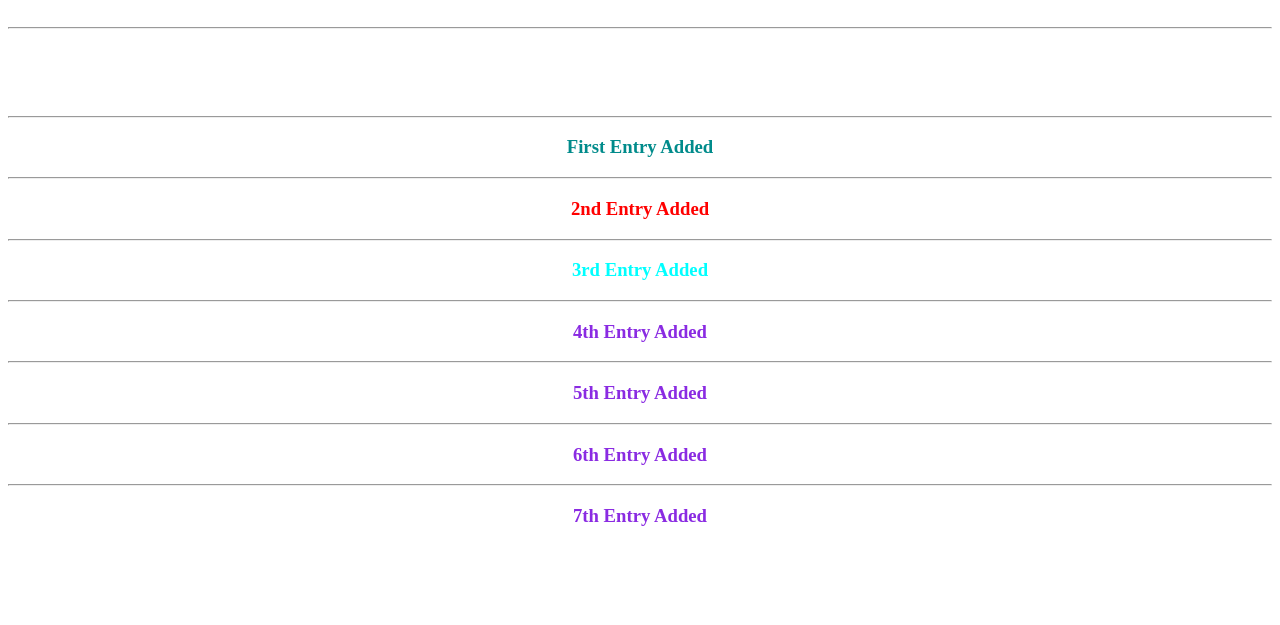
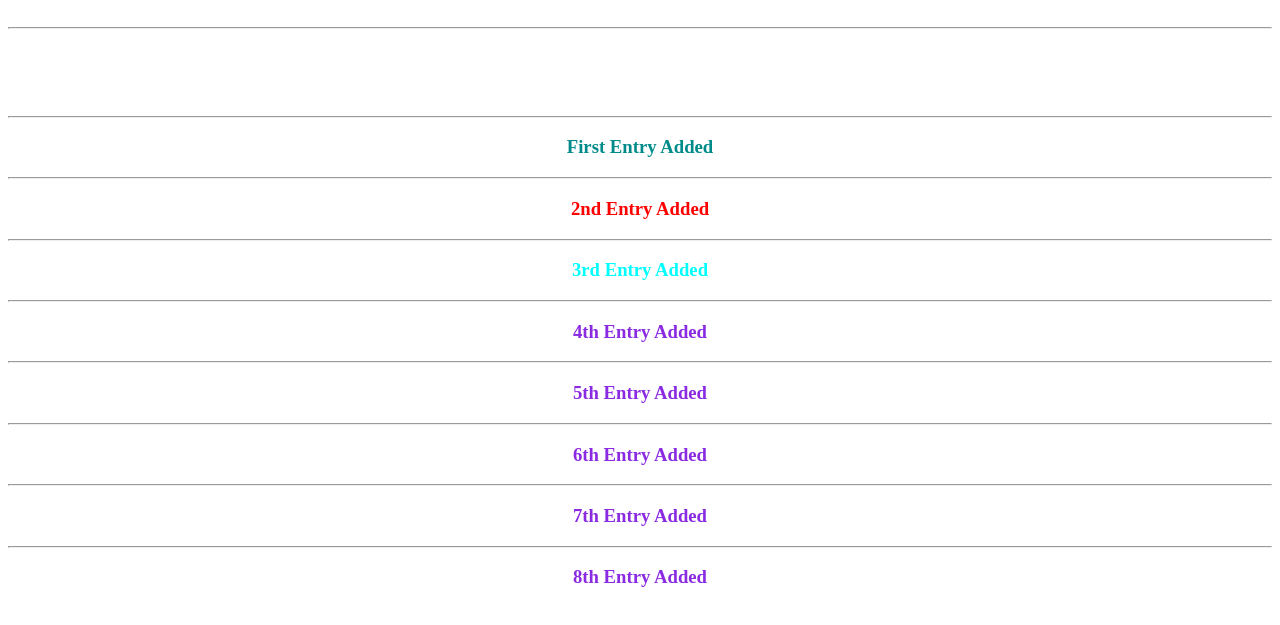
Before and after one commit to AbhashDas/devopsbatch5, a plain HTML site: page CICDPipeline/index.html in a window 1280 px wide. Shown: the part 89-714 px from the top of the page. Drawn offline with Linux system fonts and the light colour scheme.

Commit message:
Updating the index.html - 7th Update

```diff
--- a/CICDPipeline/index.html
+++ b/CICDPipeline/index.html
@@ -24,6 +24,8 @@
             <h3 style = color:blueviolet>6th Entry Added </h3>
             <hr>
             <h3 style = color:blueviolet>7th Entry Added </h3>
+            <hr>
+            <h3 style = color:blueviolet>8th Entry Added </h3>
         </center>
     </body>
  </head>
```
